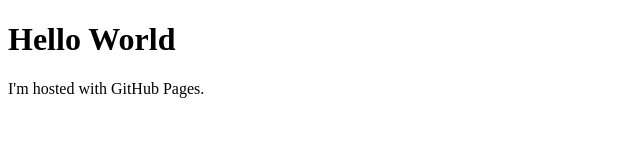
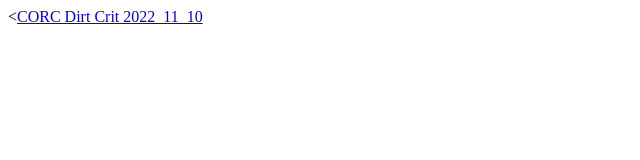
Before and after one commit to Kegrande/kegrande.github.io, a plain HTML site: page index.html in a window 1280 px wide. Shown: the whole page, without its empty margins (0-640 px from the left). Drawn offline with Linux system fonts and the light colour scheme.

Commit message:
Update index.html

```diff
--- a/index.html
+++ b/index.html
@@ -1,7 +1,6 @@
 <!DOCTYPE html>
 <html>
 <body>
-<h1>Hello World</h1>
-<p>I'm hosted with GitHub Pages.</p>
+<<a href="https://www.amazon.com.au/photos/share/1ZGg8KIltsJjtqyuqIc5i3ruFltd8p13tk0bzfrI5uh">CORC Dirt Crit 2022_11_10</a>
 </body>
 </html>
```
